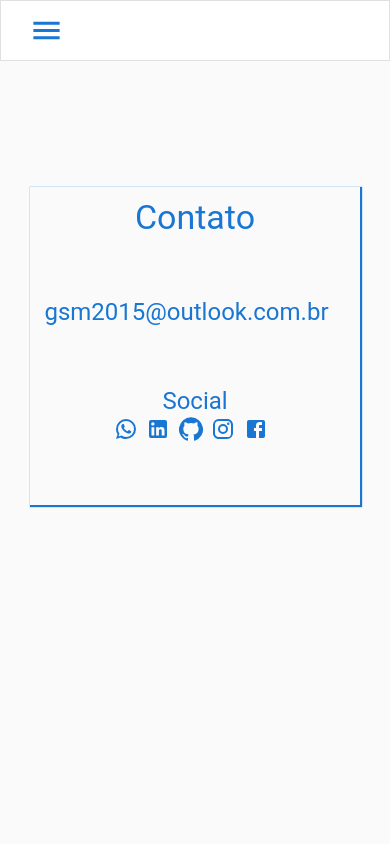
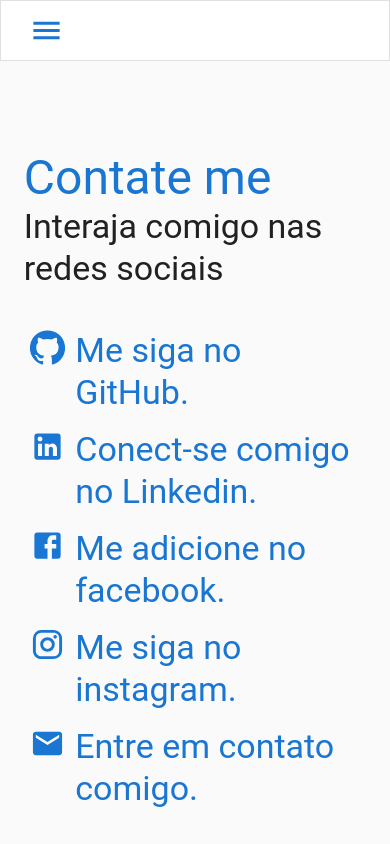
Before and after one commit to Gabriels10-coder/Portfolio, a React (Create React App) app: page /contact in a window 390 px wide. Built offline with nearby package versions, Linux system fonts and the light colour scheme.

Commit message:
ultimo commit do domingo

```diff
--- a/src/components/pages/contact/contactmain.jsx
+++ /dev/null
@@ -1,30 +0,0 @@
-import { useMediaQuery } from '@material-ui/core';
-import React from 'react';
-import ContactSite from './contato';
-import Estrutura from '../../Estrutura/Estrutura';
-import ContactMobile from './contactmobile';
-
-const ContactMain = () => {
-    const mobile = useMediaQuery('(max-width:700px)')
-    return (
-        <div>
-            <Estrutura>
-                {!mobile ? (
-                    <div>
-                        <ContactSite />
-                    </div>
-
-                ) : (
-                    <div>
-                        <ContactMobile />
-                    </div>
-
-
-                )}
-            </Estrutura>
-        </div>
-
-    )
-}
-
-export default ContactMain;
--- a/src/components/pages/contact/contactmobile.jsx
+++ /dev/null
@@ -1,146 +0,0 @@
-import React from 'react';
-import {
-    makeStyles,
-    Typography,
-} from '@material-ui/core';
-import LinkedInIcon from '@material-ui/icons/LinkedIn';
-import GitHubIcon from '@material-ui/icons/GitHub';
-import InstagramIcon from '@material-ui/icons/Instagram';
-import FacebookIcon from '@material-ui/icons/Facebook';
-import WhatsAppIcon from '@material-ui/icons/WhatsApp';
-
-import { motion } from 'framer-motion';
-const useStyles = makeStyles({
-
-    container: {
-        display: 'flex',
-        justifyContent: 'center',
-        marginTop: '40%',
-    },
-    paper: {
-        marginTop: '8%',
-        boxShadow: '1px 1px 1px 1px #1976d2',
-        width: 'max-content',
-        padding: '15% 6%'
-    },
-    subdiv: {
-        padding: '3%'
-    },
-    email: {
-        marginLeft: '-3%',
-        marginTop: '20%'
-    },
-    social: {
-        marginTop: '20%',
-
-
-    },
-    icons: {
-        display: 'flex',
-        justifyContent: 'center'
-    },
-    a: {
-        marginRight: '3%',
-        textDecoration: 'none',
-        color: '#1976d2'
-    },
-    contact: {
-        marginTop: '-17%',
-
-    },
-
-})
-
-const ContactMobile = (props) => {
-    const classes = useStyles();
-    return (
-        <div className={classes.container} >
-            <motion.div
-                initial={{ y: -500, x: 500, scale: 0.5, opacity: 0 }}
-                animate={{ y: 0, x: 0, scale: 1, opacity: 1, transition: { duration: 1.5, delay: 0.5 } }}
-                className={classes.paper}>
-
-                    <div className={classes.contact} >
-                        <Typography
-                            initial={{ opacity: 0 }}
-                            animate={{ opacity: 1, transition: { duration: 1.5, delay: 0.9 } }}
-                            component={motion.div}
-                            align='center'
-                            variant='h4'
-                            color='secondary'>
-                            Contato
-                        </Typography>
-                    </div>
-                    <div className={classes.email}>
-                        <Typography align='center' variant='h5' color='secondary'>
-                            <motion.a
-                                initial={{ opacity: 0 }}
-                                animate={{ opacity: 1, transition: { duration: 1.5, delay: 1.2 } }}
-                                whileHover={{ borderBottom: '3px solid #1976d2' }}
-                                className={classes.a}
-                                href='mailto:gsm2015@outlook.com.br'>
-                                gsm2015@outlook.com.br
-                            </motion.a>
-                        </Typography>
-                    </div>
-                    <div className={classes.social}>
-                        <Typography
-                            initial={{ opacity: 0 }}
-                            animate={{ opacity: 1, transition: { duration: 1.5, delay: 1.4 } }}
-                            component={motion.div}
-                            color='secondary'
-                            variant='h5'
-                            align='center'>
-                            Social
-                        </Typography>
-                        <div className={classes.icons} >
-                            <motion.a
-                                initial={{ opacity: 0 }}
-                                animate={{ opacity: 1, transition: { duration: 1.5, delay: 1.6 } }}
-                                whileHover={{ scale: 1.2, rotate: 360, }}
-                                className={classes.a}
-
-                                href='https://api.whatsapp.com/send?phone="55"11942421224'
-                            >
-                                <WhatsAppIcon color='secondary' />
-                            </motion.a>
-                            <motion.a
-                                initial={{ opacity: 0 }}
-                                animate={{ opacity: 1, transition: { duration: 1.5, delay: 1.8 } }}
-                                whileHover={{ scale: 1.2, rotate: 360, }}
-                                className={classes.a}
-                                href='https://www.linkedin.com/in/gabriel-soares-maciel-3690a41b4/'>
-                                <LinkedInIcon color='secondary' />
-                            </motion.a>
-                            <motion.a
-                                initial={{ opacity: 0 }}
-                                animate={{ opacity: 1, transition: { duration: 1.5, delay: 2 } }}
-                                whileHover={{ scale: 1.2, rotate: 360, }}
-                                className={classes.a}
-                                href='https://github.com/Gabriels10-coder'>
-                                <GitHubIcon color='secondary' />
-                            </motion.a>
-                            <motion.a
-                                initial={{ opacity: 0 }}
-                                animate={{ opacity: 1, transition: { duration: 1.5, delay: 2.2 } }}
-                                whileHover={{ scale: 1.2, rotate: 360, }}
-                                className={classes.a}
-                                href='https://www.instagram.com/gabriel_s.maciel/'>
-                                <InstagramIcon color='secondary' />
-                            </motion.a>
-                            <motion.a
-                                initial={{ opacity: 0 }}
-                                animate={{ opacity: 1, transition: { duration: 1.5, delay: 2.4 } }}
-                                whileHover={{ scale: 1.2, rotate: 360, }}
-                                className={classes.a}
-                                href='https://www.facebook.com/gabriel.soaresmaciel'>
-                                <FacebookIcon color='secondary' />
-                            </motion.a>
-                        </div>
-                    </div>
-            </motion.div>
-        </div >
-    )
-}
-
-export default ContactMobile;
--- a/src/components/pages/contact/contato.jsx
+++ b/src/components/pages/contact/contato.jsx
@@ -1,152 +1,99 @@
+import { Typography } from '@material-ui/core';
 import React from 'react';
-import {
-    makeStyles,
-    Typography,
-} from '@material-ui/core';
+import GitHubIcon from '@material-ui/icons/GitHub';
 import LinkedInIcon from '@material-ui/icons/LinkedIn';
-import GitHubIcon from '@material-ui/icons/GitHub';
-import InstagramIcon from '@material-ui/icons/Instagram';
+import Estrutura from '../../Estrutura/Estrutura';
 import FacebookIcon from '@material-ui/icons/Facebook';
-import WhatsAppIcon from '@material-ui/icons/WhatsApp';
-
+import InstagramIcon from '@material-ui/icons/Instagram'
+import EmailIcon from '@material-ui/icons/Email';
+import './style.css';
 import { motion } from 'framer-motion';
-const useStyles = makeStyles({
-
-    container: {
-        display: 'flex',
-        justifyContent: 'center'
-    },
-    paper: {
-        marginTop: '8%',
-        boxShadow: '1px 1px 1px 1px #1976d2',
-        width: 'max-content',
-        padding: ' 5% 5%',
-        height: '450px'
 
 
-    },
-    subdiv: {
-        padding: '5%'
-    },
-    email: {
-        marginLeft: '-5%',
-        marginTop: '20%'
-    },
-    social: {
-        marginTop: '20%',
-        borderBottom: '3px solid #fff',
-        display: 'flex',
-        justifyContent: 'center',
-        flexDirection: 'column'
-    },
-    icons: {
-        display: 'flex',
-        justifyContent: 'center'
-    },
-    a: {
-        marginRight: '3%',
-        textDecoration: 'none',
-        color: '#1976d2'
-    },
-    contact: {
-        marginTop: '-17%',
-        marginLeft: '%'
-    },
+const Contato = () => {
 
-})
-
-const ContactSite = (props) => {
-    const classes = useStyles();
     return (
-        <div className={classes.container} >
+        <div>
+            <Estrutura>
                 <motion.div
-                initial={{ y: -500, x: 500, scale: 0.5, opacity: 0 }}
-                animate={{ y: 0, x: 0, scale: 1, opacity: 1, transition: { duration: 1.5, delay: 0.5 } }}
-                className={classes.paper}>
-                <div className={classes.subdiv}>
-                    <div className={classes.contact} >
-                        <Typography
-                            initial={{ opacity: 0 }}
-                            animate={{ opacity: 1, transition: { duration: 1.5, delay: 0.9 } }}
-                            align='center'
-                            variant='h4'
-                            color='secondary'
-                            component={motion.div}>
-                            Contato
-                        </Typography>
-                    </div>
-                    <div className={classes.email}>
-                        <Typography align='center' variant='h3' color='secondary'>
+                    initial={{ opacity: 0, scale: 0 }}
+                    animate={{ opacity: 1, scale: 1, transition: { type: 'spring', duration: 1.2, delay: 0.5 } }}
+                    className='container--title'>
+                    <Typography variant='h3' color='secondary'>Contate me</Typography>
+                    <Typography variant='h4'>Interaja comigo nas redes sociais</Typography>
+                </motion.div>
+                <div className='container--icons'>
+                    <div className='container--ind--icon'>
                         <motion.a
-                                initial={{ opacity: 0 }}
-                                animate={{ opacity: 1, transition: { duration: 1.5, delay: 1.2 } }}
-                                whileHover={{ borderBottom: '3px solid #1976d2' }}
-                                className={classes.a}
-                                href='mailto:gsm2015@outlook.com.br'>
-                                gsm2015@outlook.com.br
-                            </motion.a>
-                        </Typography>
-                    </div>
-                    <div className={classes.social}>
-                        <Typography
-                            initial={{ opacity: 0 }}
-                            animate={{ opacity: 1, transition: { duration: 1.5, delay: 1.4 } }}
-                            component={motion.div}
-                            color='secondary'
-                            variant='h4'
-                            align='center'>
-                            Social
-                        </Typography>
-                        <div className={classes.icons} >
-                            <motion.a
-                                initial={{ opacity: 0 }}
-                                animate={{ opacity: 1, transition: { duration: 1.5, delay: 1.6 } }}
-                                whileHover={{ scale: 1.2, rotate: 360, }}
-                                className={classes.a}
-
-                                href='https://api.whatsapp.com/send?phone="55"11942421224'
-                            >
-                                <WhatsAppIcon fontSize='large' color='secondary' />
-                            </motion.a>
-                            <motion.a
-                                initial={{ opacity: 0 }}
-                                animate={{ opacity: 1, transition: { duration: 1.5, delay: 1.8 } }}
-                                whileHover={{ scale: 1.2, rotate: 360, }}
-                                className={classes.a}
-                                href='https://www.linkedin.com/in/gabriel-soares-maciel-3690a41b4/'>
-                                <LinkedInIcon fontSize='large' color='secondary' />
-                            </motion.a>
-                            <motion.a
-                                initial={{ opacity: 0 }}
-                                animate={{ opacity: 1, transition: { duration: 1.5, delay: 2 } }}
-                                whileHover={{ scale: 1.2, rotate: 360, }}
-                                className={classes.a}
+                            initial={{ opacity: 0, scale: 0 }}
+                            animate={{ opacity: 1, scale: 1, transition: { type: 'spring', duration: 1.2, delay: 0.5 } }}
+                            whileHover={{ y: '-10px', transition: { type: "spring", delay: 0.2 } }}
                             href='https://github.com/Gabriels10-coder'>
                             <GitHubIcon fontSize='large' color='secondary' />
                         </motion.a>
+                        <div className='margin--text--icone'>
+                            <Typography color='secondary' variant='h4'>Me siga no GitHub.</Typography>
+                        </div>
+
+                    </div>
+                    <div className='container--ind--icon'>
                         <motion.a
-                                initial={{ opacity: 0 }}
-                                animate={{ opacity: 1, transition: { duration: 1.5, delay: 2.2 } }}
-                                whileHover={{ scale: 1.2, rotate: 360, }}
-                                className={classes.a}
-                                href='https://www.instagram.com/gabriel_s.maciel/'>
+                            href='https://www.linkedin.com/in/gabriel-soares-maciel-3690a41b4/'
+                            initial={{ opacity: 0, scale: 0 }}
+                            animate={{ opacity: 1, scale: 1, transition: { type: 'spring', duration: 1, delay: 0.5 } }}
+                            whileHover={{ y: '-10px', transition: { type: "spring", delay: 0.2 } }}>
+                            <LinkedInIcon fontSize='large' color='secondary' />
+                        </motion.a>
+                        <div className='margin--text--icone'>
+                            <Typography color='secondary' variant='h4'>Conect-se comigo no Linkedin.</Typography>
+                        </div>
+                    </div>
+                    <div className='container--ind--icon'>
+                        <motion.a
+                            initial={{ opacity: 0, scale: 0 }}
+                            animate={{ opacity: 1, scale: 1, transition: { type: 'spring', duration: 1, delay: 0.5 } }}
+                            whileHover={{ y: '-10px', transition: { type: "spring", delay: 0.2 } }}>
+                            <FacebookIcon fontSize='large' color='secondary' />
+                        </motion.a>
+                        <div className='margin--text--icone'>
+                            <Typography variant='h4' color='secondary'>Me adicione no facebook.</Typography>
+                        </div>
+                    </div>
+                    <div className='container--ind--icon'>
+                        <motion.a
+                            href='https://www.instagram.com/gabriel_s.maciel/'
+                            initial={{ opacity: 0, scale: 0 }}
+                            animate={{ opacity: 1, scale: 1, transition: { type: 'spring', duration: 1, delay: 0.5 } }}
+                            whileHover={{ y: '-10px', transition: { type: "spring", delay: 0.2 } }}  >
                             <InstagramIcon fontSize='large' color='secondary' />
                         </motion.a>
+                        <div className="margin--text--icone">
+                            <Typography color='secondary' variant='h4'>Me siga no instagram.</Typography>
+                        </div>
+
+                    </div>
+                    <div className='container--ind--icon'>
                         <motion.a
-                                initial={{ opacity: 0 }}
-                                animate={{ opacity: 1, transition: { duration: 1.5, delay: 2.4 } }}
-                                whileHover={{ scale: 1.2, rotate: 360, }}
-                                className={classes.a}
-                                href='https://www.facebook.com/gabriel.soaresmaciel'>
-                                <FacebookIcon fontSize='large' color='secondary' />
+                            href='mailto:gsm2015@outlook.com.br'
+                            initial={{ opacity: 0, scale: 0 }}
+                            animate={{ opacity: 1, scale: 1, transition: { type: 'spring', duration: 1, delay: 0.5 } }}
+                            whileHover={{ y: '-10px', transition: { type: "spring", delay: 0.2 } }}>
+                            <EmailIcon fontSize='large' color='secondary' />
                         </motion.a>
+                        <div className="margin--text--icone">
+                            <Typography color='secondary' variant='h4'>Entre em contato comigo.</Typography>
                         </div>
                     </div>
 
                 </div>
-            </motion.div>
-        </div >
+
+            </Estrutura>
+
+
+        </div>
     )
+
 }
 
-export default ContactSite;
+
+export default Contato
--- /dev/null
+++ b/src/components/pages/contact/style.css
@@ -0,0 +1,22 @@
+.container--title{
+margin: 150px 6.1%;
+
+}
+
+.container--ind--icon{
+    display: flex;
+    flex-direction: row;
+    margin: 15px 10px;
+}
+.style--icone{
+    background-color: blue;
+}
+
+.container--icons{
+    margin: -110px 5.2%;
+
+
+}
+.margin--text--icone{
+    margin-left: 10px;
+}
--- a/src/components/routes/route.jsx
+++ b/src/components/routes/route.jsx
@@ -4,7 +4,7 @@
 import About from '../pages/about/aboutmain';
 import ProjectsMain from '../pages/projects/projectmain';
 import Service  from '../pages/services/servicemain';
-import ContactMain from '../pages/contact/contactmain';
+import Contato from '../pages/contact/contato';
 
 const Routes = () => {
     return (
@@ -15,7 +15,7 @@
                     <Route path =  '/about' component={About} />
                     <Route path ='/projects' component={ProjectsMain} />
                     <Route path ='/services' component={Service} />
-                    <Route path ='/contact' component={ContactMain} />
+                    <Route path ='/contact' component={Contato} />
                 </Switch>
             </BrowserRouter>
         </div>
```
Also changed, not shown: src/components/pages/about/text/tecnologias/tec.jsx (+8 -0 lines), src/components/pages/about/text/tecnologias/tecMobile.jsx (+8 -0 lines), public/img/sqlserver.png (added). Lines whose indentation alone changed are shown as unchanged.
